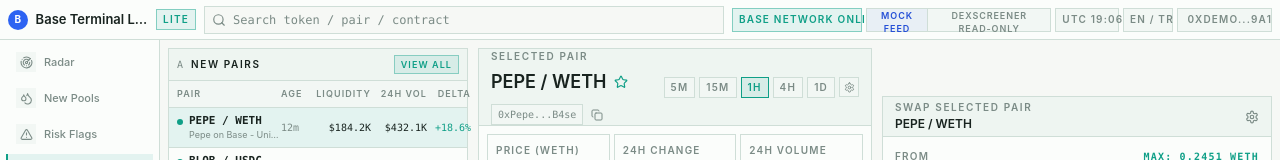
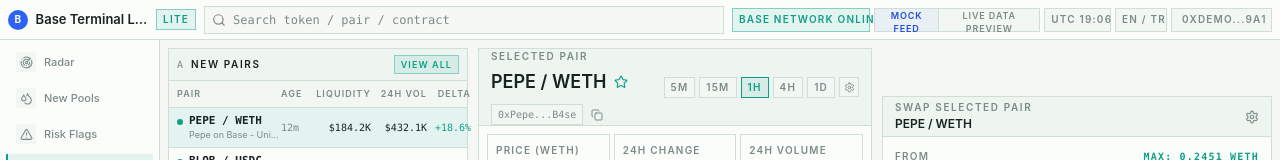
Before and after one commit to Edizemre1/base-market-terminal-lite, a Next.js app: page /swap in a window 1280 px wide. Shown: the top 160 px of the page. Built offline with nearby package versions, Linux system fonts and the light colour scheme.

Commit message:
Fix live data fallback labeling

```diff
--- a/src/components/AppShell.tsx
+++ b/src/components/AppShell.tsx
@@ -145,7 +145,7 @@ function DataSourceSwitcher() {
         onClick={() => selectMode("mock")}
       />
       <DataSourceButton
-        label="DexScreener Read-Only"
+        label="Live Data Preview"
         active={activeMode === "dexscreener"}
         onClick={() => selectMode("dexscreener")}
       />
@@ -197,7 +197,7 @@ function SidebarNetworkCard() {
 function SidebarNetworkCopy({ mode }: { mode: MarketDataMode }) {
   const copy =
     mode === "dexscreener"
-      ? "DexScreener read-only mode. Some rows may use mock fallback."
+      ? "Read-only Base market preview. Some sections may be unavailable when qualified live data is limited."
       : "Mock/demo pairs only. No transactions are sent.";
 
   return <p className="mt-1 text-[11px] leading-4 text-base-muted">{copy}</p>;
--- a/src/components/BaseTerminal.tsx
+++ b/src/components/BaseTerminal.tsx
@@ -1,6 +1,6 @@
 "use client";
 
-import { useMemo, useState, type ReactNode } from "react";
+import { useEffect, useMemo, useState, type ReactNode } from "react";
 import { Copy, LockKeyhole, Settings, ShieldCheck, Star } from "lucide-react";
 import type { MarketTerminalSnapshot } from "@/data/providers";
 import { cx, formatCompactCurrency, formatNumber, formatPercent } from "@/lib/format";
@@ -20,6 +20,11 @@ export function BaseTerminal({ data }: { data: MarketTerminalSnapshot }) {
   const [selectedPairId, setSelectedPairId] = useState(data.defaultPairId);
   const [activeTab, setActiveTab] = useState<DetailTab>("risk");
   const [amount, setAmount] = useState("0.10");
+
+  useEffect(() => {
+    setSelectedPairId(data.defaultPairId);
+  }, [data.defaultPairId]);
+
   const selectedPair =
     data.allPairs.find((pair) => pair.id === selectedPairId) ?? data.allPairs[0];
   const amountNumber = Number.parseFloat(amount);
@@ -127,6 +132,11 @@ function OpportunityFeed({
   selectedPairId: string;
   onSelect: (id: string) => void;
 }) {
+  const livePairs =
+    showFallbackLabels ? pairs.filter((pair) => pair.dataSource !== "mock") : pairs;
+  const fallbackPairs =
+    showFallbackLabels ? pairs.filter((pair) => pair.dataSource === "mock") : [];
+
   return (
     <section id={id} className="border border-base-line bg-base-panel">
       <div className="flex min-h-8 items-center justify-between border-b border-base-line bg-base-raised px-2">
@@ -148,12 +158,74 @@ function OpportunityFeed({
         <span className="text-right">{kind === "momentum" ? "Score" : "Delta"}</span>
       </div>
       <div>
-        {pairs.map((pair) => {
-          const isFallbackRow = showFallbackLabels && pair.dataSource === "mock";
+        {livePairs.map((pair) => (
+          <FeedRow
+            key={`${title}-${pair.id}`}
+            kind={kind}
+            pair={pair}
+            selectedPairId={selectedPairId}
+            onSelect={onSelect}
+          />
+        ))}
+
+        {livePairs.length === 0 && fallbackPairs.length === 0 ? (
+          <FeedEmptyState kind={kind} />
+        ) : null}
+
+        {fallbackPairs.length > 0 ? (
+          <div className="border-b border-base-line bg-base-amber/10 px-2 py-1 font-mono text-[9px] uppercase tracking-[0.12em] text-base-amber">
+            Demo fallback
+          </div>
+        ) : null}
+
+        {fallbackPairs.map((pair) => (
+          <FeedRow
+            key={`${title}-fallback-${pair.id}`}
+            kind={kind}
+            pair={pair}
+            selectedPairId={selectedPairId}
+            onSelect={onSelect}
+            isFallbackRow
+          />
+        ))}
+      </div>
+    </section>
+  );
+}
+
+function FeedEmptyState({ kind }: { kind: FeedKind }) {
+  if (kind === "new") {
+    return (
+      <div className="border-b border-base-line px-2 py-4 text-[11px] text-base-muted last:border-b-0">
+        <p className="font-mono text-base-text">No qualified new Base pairs found.</p>
+        <p className="mt-1">Try Volume Inflow or Momentum.</p>
+      </div>
+    );
+  }
 
   return (
+    <div className="border-b border-base-line px-2 py-4 text-[11px] text-base-muted last:border-b-0">
+      <p className="font-mono text-base-text">No qualified pairs found.</p>
+      <p className="mt-1">Live data preview is limited right now.</p>
+    </div>
+  );
+}
+
+function FeedRow({
+  kind,
+  pair,
+  selectedPairId,
+  onSelect,
+  isFallbackRow = false
+}: {
+  kind: FeedKind;
+  pair: BasePair;
+  selectedPairId: string;
+  onSelect: (id: string) => void;
+  isFallbackRow?: boolean;
+}) {
+  return (
     <button
-              key={`${title}-${pair.id}`}
       type="button"
       onClick={() => onSelect(pair.id)}
       className={cx(
@@ -203,10 +275,6 @@ function OpportunityFeed({
       </span>
     </button>
   );
-        })}
-      </div>
-    </section>
-  );
 }
 
 function getFeedRowSubtitle(pair: BasePair, isFallbackRow: boolean) {
@@ -226,9 +294,11 @@ function SelectedPairPanel({
   pair: BasePair;
   marketDataMode: MarketTerminalSnapshot["mode"];
 }) {
+  const isDemoFallbackSelected =
+    marketDataMode === "dexscreener" && pair.dataSource === "mock";
   const readOnlyDetail =
     marketDataMode === "dexscreener"
-      ? pair.dataSource === "mock"
+      ? isDemoFallbackSelected
         ? "Mock fallback"
         : "Read-only feed"
       : "+mock";
@@ -246,6 +316,11 @@ function SelectedPairPanel({
             <span className="max-w-[150px] truncate border border-base-line bg-base-elevated px-1.5 py-0.5 font-mono text-[10px] text-base-muted">
               {pair.address}
             </span>
+            {isDemoFallbackSelected ? (
+              <span className="border border-base-amber/45 bg-base-amber/10 px-1.5 py-0.5 font-mono text-[10px] text-base-amber">
+                Demo fallback selected
+              </span>
+            ) : null}
             <Copy size={12} className="shrink-0 text-base-muted" aria-hidden="true" />
           </div>
         </div>
--- a/src/data/providers/index.ts
+++ b/src/data/providers/index.ts
@@ -21,7 +21,7 @@ export type {
 
 const DEFAULT_MARKET_DATA_MODE: MarketDataMode = "mock";
 const FEED_ROW_TARGET = 8;
-const DEXSCREENER_MOCK_FALLBACK_LABEL = "DexScreener + mock fallback";
+const LIVE_DATA_FALLBACK_LABEL = "Live data preview + demo fallback";
 
 export function resolveMarketDataMode(
   mode = process.env.MARKET_DATA_MODE ?? process.env.NEXT_PUBLIC_MARKET_DATA_MODE
@@ -49,7 +49,7 @@ export function resolveUrlMarketDataMode(
 export function getMarketFeedStatusLabel(
   mode: MarketDataMode = resolveMarketDataMode()
 ): FeedStatusLabel {
-  return mode === "dexscreener" ? "DEXSCREENER READ-ONLY" : "MOCK FEED";
+  return mode === "dexscreener" ? "LIVE DATA PREVIEW" : "MOCK FEED";
 }
 
 export async function getMarketDataProvider(
@@ -154,34 +154,32 @@ async function fillDexScreenerSnapshot(
   snapshot: MarketTerminalSnapshot
 ): Promise<MarketTerminalSnapshot> {
   const mockSnapshot = await buildMarketTerminalSnapshot(mockMarketDataProvider);
-
-  if (snapshot.allPairs.length === 0) {
-    return withDexScreenerFallbackLabel(mockSnapshot);
-  }
-
-  const newPairs = fillFeed(snapshot.newPairs, mockSnapshot.newPairs);
+  const newPairs = snapshot.newPairs;
   const volumeInflows = fillFeed(snapshot.volumeInflows, mockSnapshot.volumeInflows);
   const momentumPairs = fillFeed(snapshot.momentumPairs, mockSnapshot.momentumPairs);
   const allPairs = dedupePairs([...newPairs, ...volumeInflows, ...momentumPairs]);
   const usedFallback =
-    newPairs.length > snapshot.newPairs.length ||
     volumeInflows.length > snapshot.volumeInflows.length ||
     momentumPairs.length > snapshot.momentumPairs.length;
+  const defaultPairId = getDefaultPairId({ newPairs, volumeInflows, momentumPairs });
 
   if (!usedFallback) {
-    return snapshot;
+    return {
+      ...snapshot,
+      defaultPairId
+    };
   }
 
   return {
     ...snapshot,
-    providerName: "DexScreener read-only Base data + mock fallback",
-    feedStatusLabel: "DEXSCREENER + MOCK FALLBACK",
-    defaultPairId: allPairs[0]?.id ?? snapshot.defaultPairId,
+    providerName: "Read-only Base market preview + demo fallback",
+    feedStatusLabel: "LIVE DATA PREVIEW + DEMO FALLBACK",
+    defaultPairId,
     allPairs,
     newPairs,
     volumeInflows,
     momentumPairs,
-    fallbackReason: DEXSCREENER_MOCK_FALLBACK_LABEL
+    fallbackReason: LIVE_DATA_FALLBACK_LABEL
   };
 }
 
@@ -191,13 +189,23 @@ async function buildDexScreenerFallbackSnapshot() {
 }
 
 function withDexScreenerFallbackLabel(snapshot: MarketTerminalSnapshot): MarketTerminalSnapshot {
+  const newPairs: BasePair[] = [];
+  const volumeInflows = snapshot.volumeInflows.slice(0, FEED_ROW_TARGET);
+  const momentumPairs = snapshot.momentumPairs.slice(0, FEED_ROW_TARGET);
+  const allPairs = dedupePairs([...volumeInflows, ...momentumPairs]);
+
   return {
     ...snapshot,
     mode: "dexscreener",
-    providerName: "DexScreener read-only Base data + mock fallback",
-    feedStatusLabel: "DEXSCREENER + MOCK FALLBACK",
+    providerName: "Read-only Base market preview + demo fallback",
+    feedStatusLabel: "LIVE DATA PREVIEW + DEMO FALLBACK",
     generatedAt: new Date().toISOString(),
-    fallbackReason: DEXSCREENER_MOCK_FALLBACK_LABEL
+    defaultPairId: allPairs[0]?.id ?? "",
+    allPairs,
+    newPairs,
+    volumeInflows,
+    momentumPairs,
+    fallbackReason: LIVE_DATA_FALLBACK_LABEL
   };
 }
 
@@ -228,3 +236,28 @@ function fillFeed(primary: BasePair[], fallback: BasePair[]) {
 function getPairKey(pair: BasePair) {
   return `${pair.baseToken.toLowerCase()}-${pair.quoteToken.toLowerCase()}`;
 }
+
+function getDefaultPairId({
+  newPairs,
+  volumeInflows,
+  momentumPairs
+}: {
+  newPairs: BasePair[];
+  volumeInflows: BasePair[];
+  momentumPairs: BasePair[];
+}) {
+  const livePair =
+    newPairs.find(isLivePair) ??
+    volumeInflows.find(isLivePair) ??
+    momentumPairs.find(isLivePair);
+
+  if (livePair) {
+    return livePair.id;
+  }
+
+  return volumeInflows[0]?.id ?? momentumPairs[0]?.id ?? "";
+}
+
+function isLivePair(pair: BasePair) {
+  return pair.dataSource === "dexscreener";
+}
--- a/src/data/providers/types.ts
+++ b/src/data/providers/types.ts
@@ -3,8 +3,8 @@ import type { BasePair, PairActivity, PairRiskCheck } from "@/types/baseTerminal
 export type MarketDataMode = "mock" | "dexscreener" | "geckoterminal";
 export type FeedStatusLabel =
   | "MOCK FEED"
-  | "DEXSCREENER READ-ONLY"
-  | "DEXSCREENER + MOCK FALLBACK";
+  | "LIVE DATA PREVIEW"
+  | "LIVE DATA PREVIEW + DEMO FALLBACK";
 export type MaybePromise<T> = T | Promise<T>;
 
 export type PairRiskDetails = {
```
Also changed, not shown: 1 other file (tests, documents, lock files or other folders). Lines whose indentation alone changed are shown as unchanged.
